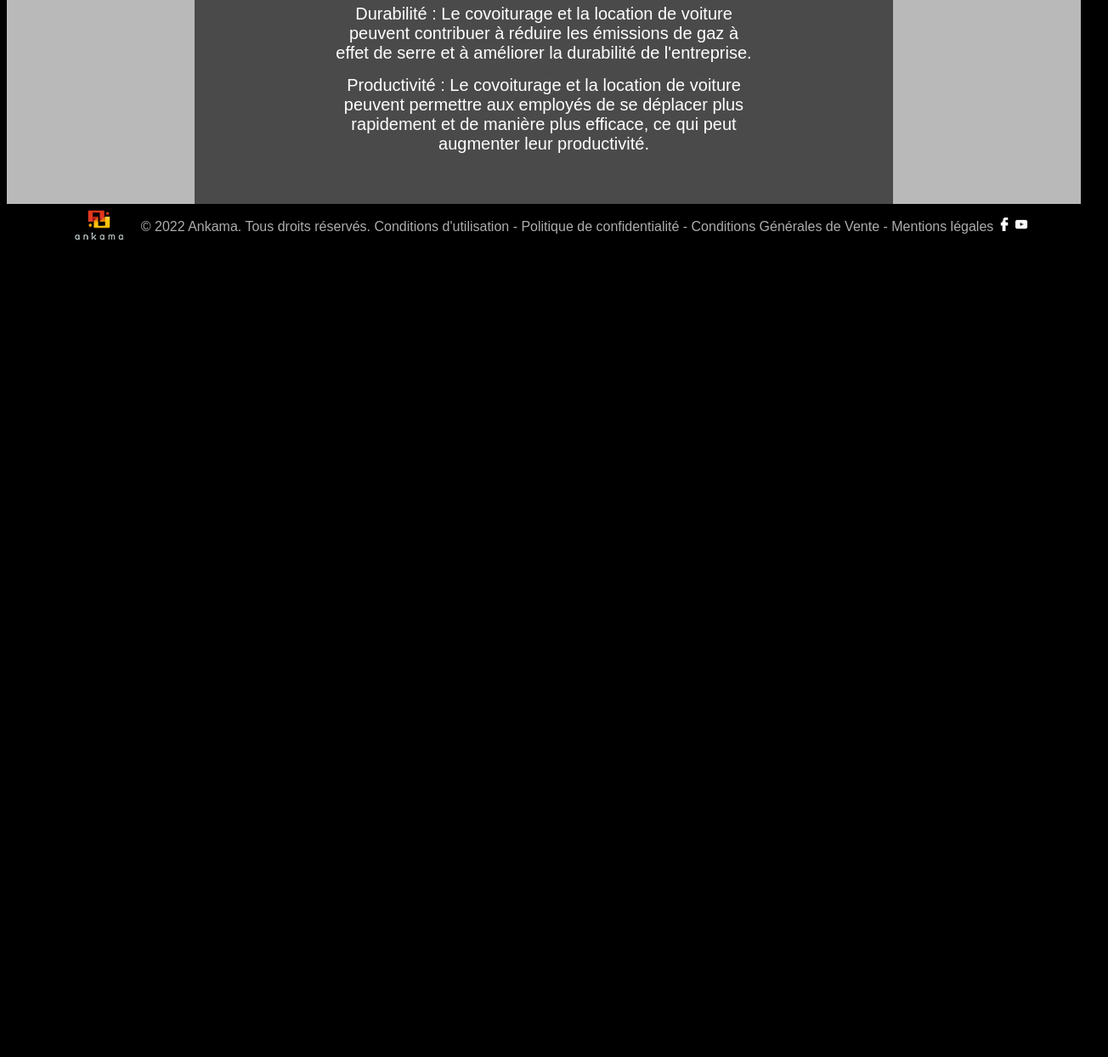
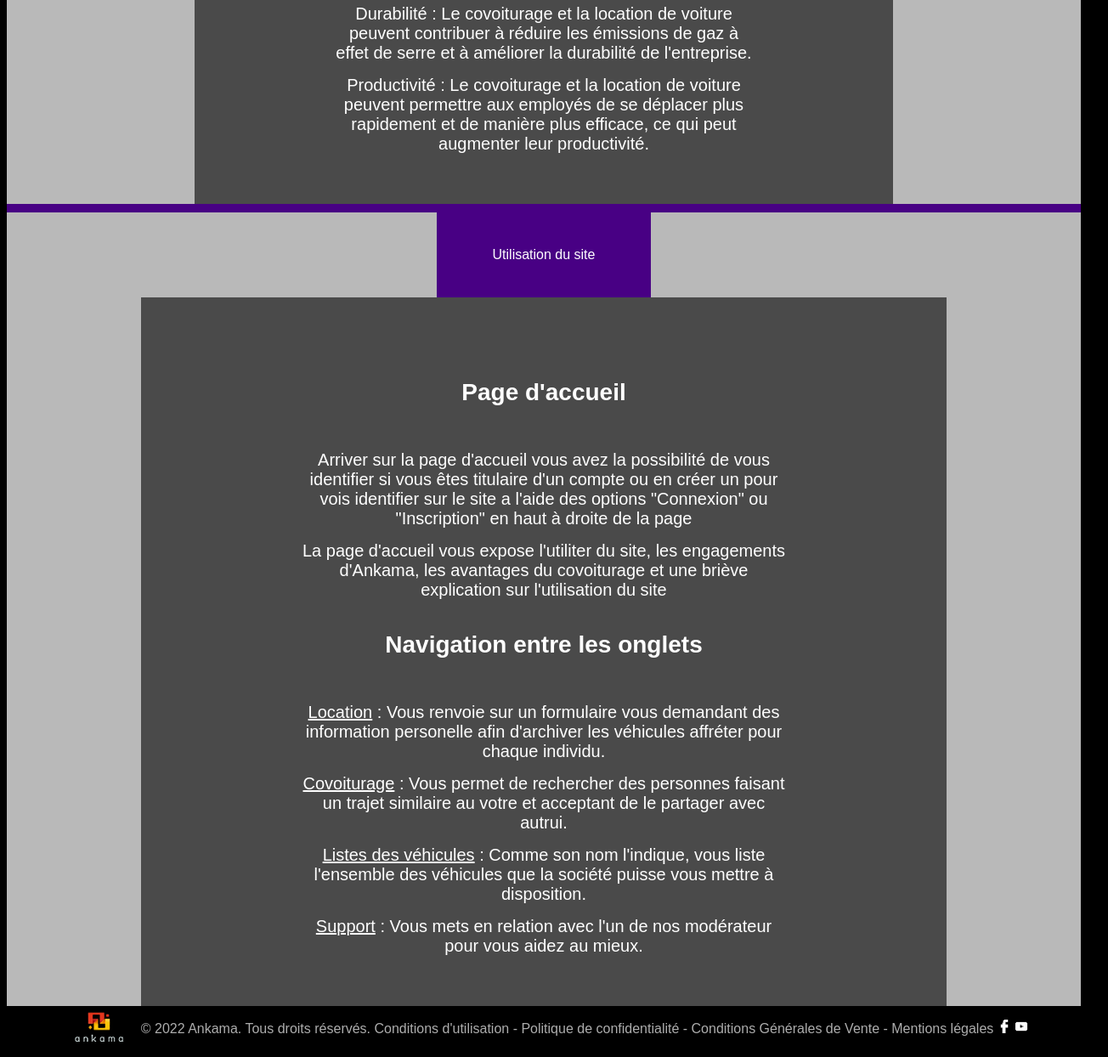
Before and after one commit to luxferre-code/SAE1.05, a plain HTML site: page index.html in a window 1280 px wide. Shown: the part 1836-3080 px from the top of the page at 85% size, 1304 px wide, since content can reach past the window. Before the commit the page ends 2136 px from the top, so only its background shows below. Drawn offline with Linux system fonts and the light colour scheme.

Commit message:
Update index.html

```diff
--- a/index.html
+++ b/index.html
@@ -101,6 +101,34 @@
             </div>
         </div>
 
+        <!-- Explication d'utilisation du site -->
+        <div>
+            <div class="container-utilisation">
+                <div class="utilisation-title">Utilisation du site</div>
+                <div class="utilisation-text">
+                    <br>
+                    <br>
+                    <p>
+                        <h3>Page d'accueil</h3>
+                        <ul>
+                            <li>Arriver sur la page d'accueil vous avez la possibilité de vous identifier si vous êtes titulaire d'un compte ou en créer un pour vois identifier sur le site a l'aide des options "Connexion" ou "Inscription" en haut à droite de la page</li>
+                            <li>La page  d'accueil vous expose l'utiliter du site, les engagements d'Ankama, les avantages du covoiturage et une briève explication sur l'utilisation du site</li>
+                        </ul>
+                        <br>
+                        <h3>Navigation entre les onglets</h3>
+                        <ul>
+                            <li><u>Location</u> : Vous renvoie sur un formulaire vous demandant des information personelle afin d'archiver les véhicules affréter pour chaque individu.</li>
+                            <li><u>Covoiturage</u> : Vous permet de rechercher des personnes faisant un trajet similaire au votre et acceptant de le partager avec autrui.</li>
+                            <li><u>Listes des véhicules</u> : Comme son nom l'indique, vous liste l'ensemble des véhicules que la société puisse vous mettre à disposition.</li>
+                            <li><u>Support</u> : Vous mets en relation avec l'un de nos modérateur pour vous aidez au mieux.</li>
+                        </ul>
+                    </p>
+                    <br>
+                    <br>
+                </div>
+            </div>
+        </div>
+
         <a href="#top" class="top">
             <img src="./images/backtotop.png" style="width: 4rem; height: 4rem;">
         </a>
```
